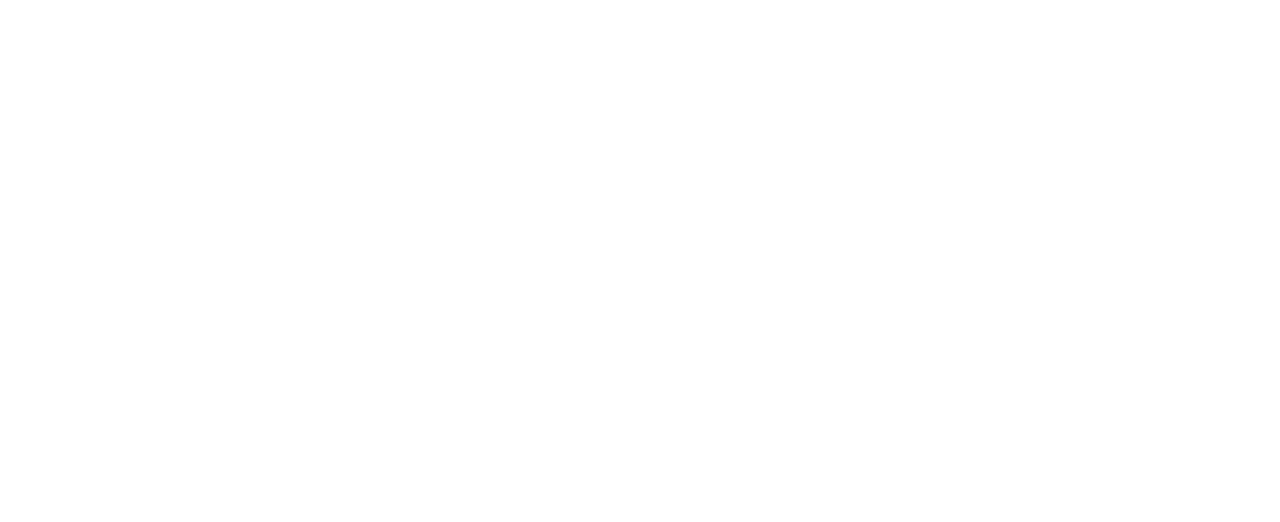
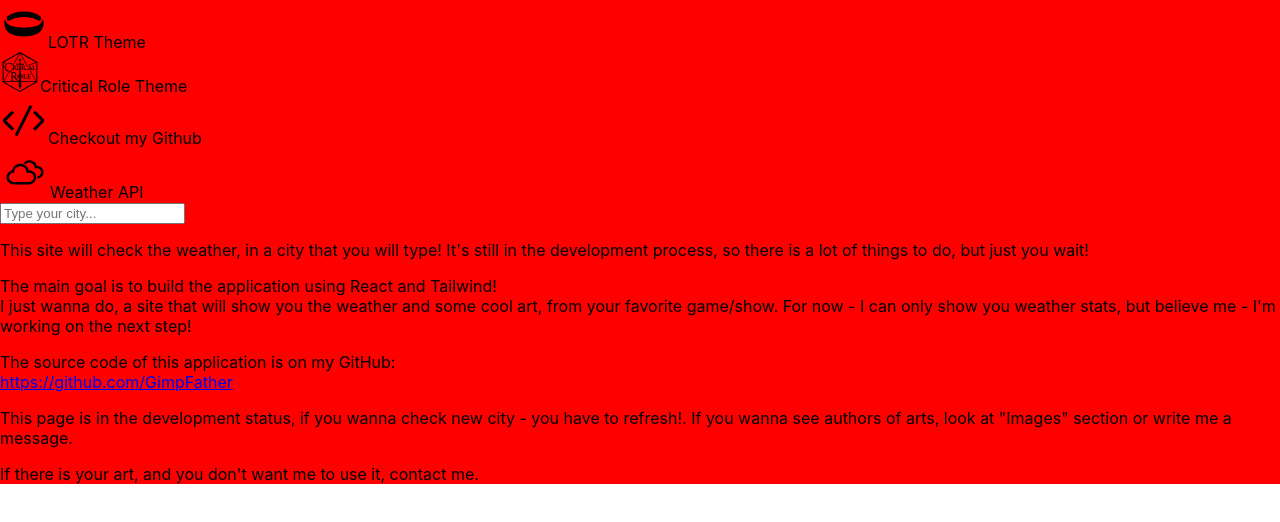
Before and after one commit to GimpFather/middle-weather, a React (Create React App) app: page / in a window 1280 px wide. Shown: the top 522 px of the page. Built offline with nearby package versions, Linux system fonts and the light colour scheme.

Commit message:
react-icons install

```diff
--- a/package.json
+++ b/package.json
@@ -8,6 +8,7 @@
 		"@testing-library/user-event": "^13.5.0",
 		"react": "^18.2.0",
 		"react-dom": "^18.2.0",
+		"react-icons": "^4.4.0",
 		"react-scripts": "5.0.1",
 		"sass": "^1.53.0",
 		"web-vitals": "^2.1.4"
--- a/src/App.js
+++ b/src/App.js
@@ -1,14 +1,15 @@
-// import Navbar from "./components/Navbar";
-// import Hero from "./components/Hero";
-// import Footer from "./components/Footer";
 import "./components/scss/index.scss";
+
+import Navbar from "./components/js/Navbar";
+import Hero from "./components/js/Hero";
+import Footer from "./components/js/Footer";
 
 function App() {
 	return (
 		<div class="red">
-			{/* <Navbar></Navbar>
+			<Navbar></Navbar>
 			<Hero></Hero>
-			<Footer></Footer> */}
+			<Footer></Footer>
 		</div>
 	);
 }
--- a/src/components/js/Navbar.js
+++ b/src/components/js/Navbar.js
@@ -2,8 +2,6 @@ import { GiRing } from "react-icons/gi";
 import { VscCode } from "react-icons/vsc";
 import { WiCloudy } from "react-icons/wi";
 import { FaCriticalRole } from "react-icons/fa";
-import { FaDiceD20 } from "react-icons/fa";
-import { getSuggestedQuery } from "@testing-library/react";
 
 const Navbar = () => {
 	return (
```
Also changed, not shown: 1 other file (tests, documents, lock files or other folders).
